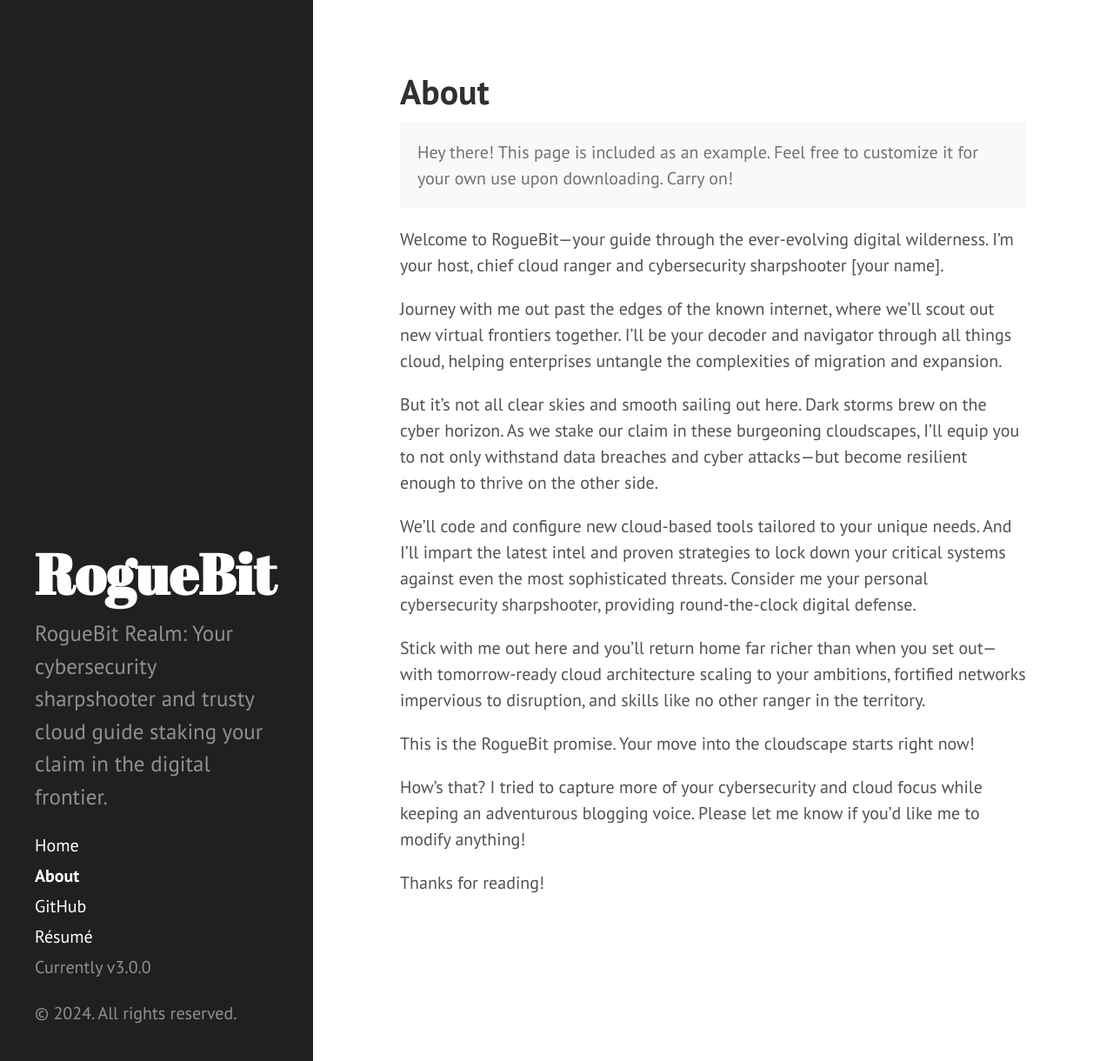
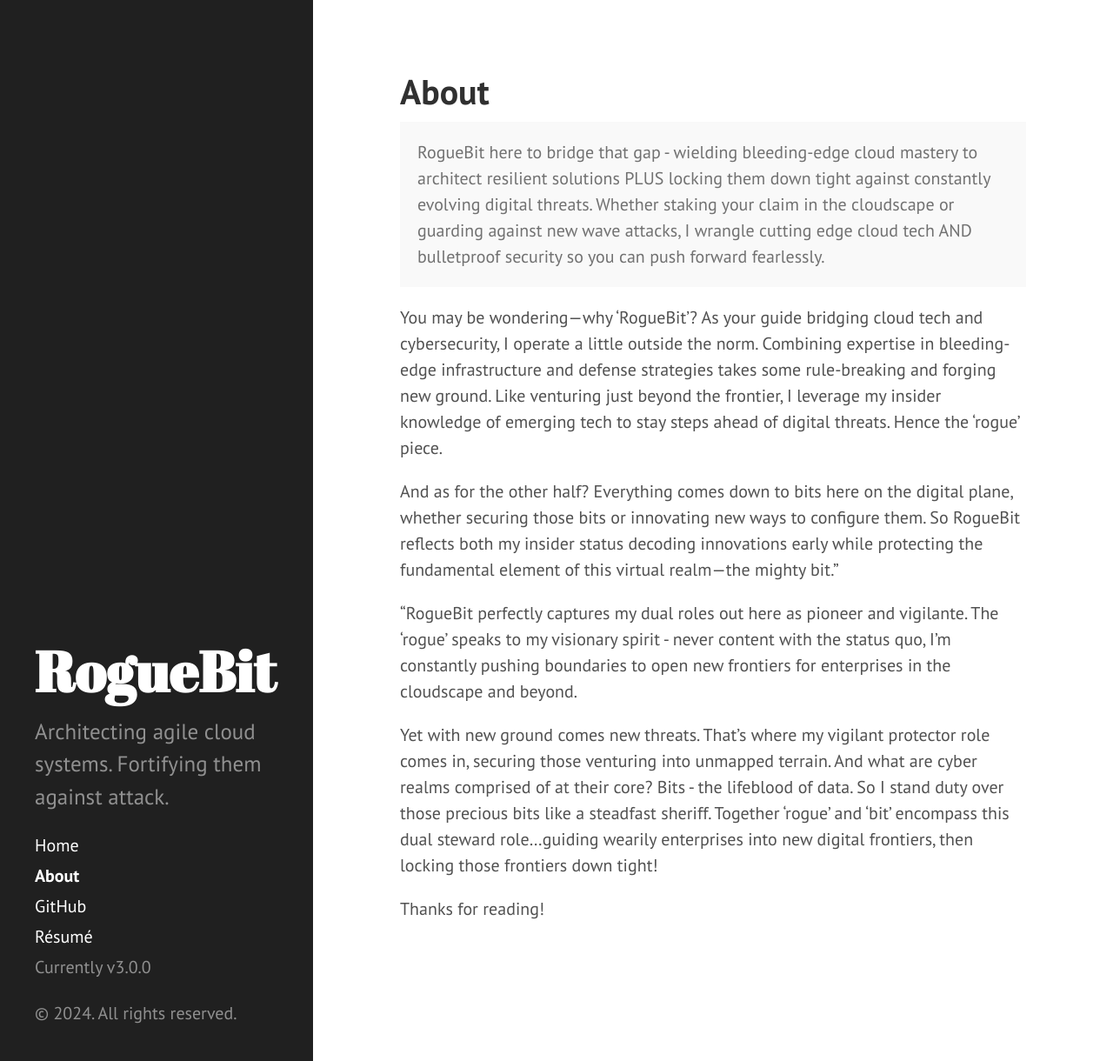
Before and after one commit to 0xEB0din/0xEB0din.github.io, a Jekyll site: the page built from about.md, in a window 1280 px wide and 1220 px high. Shown: the whole window at 87% size. Built offline with Jekyll 4.4.1, drawn with Linux system fonts in a browser that asks for light colours.

Commit message:
moere updates

```diff
--- a/_config.yml
+++ b/_config.yml
@@ -1,7 +1,7 @@
 # Setup
 title:            RogueBit
 tagline:          'My Cloud Portfolio'
-description:      'RogueBit Realm: Your cybersecurity sharpshooter and trusty cloud guide staking your claim in the digital frontier.'
+description:      'Architecting agile cloud systems. Fortifying them against attack.'
 url:              https://0xeb0din.github.io
 baseurl:          ''
 paginate:         5
--- a/about.md
+++ b/about.md
@@ -4,21 +4,17 @@ title: About
 ---
 
 <p class="message">
-  Hey there! This page is included as an example. Feel free to customize it for your own use upon downloading. Carry on!
+RogueBit here to bridge that gap - wielding bleeding-edge cloud mastery to architect resilient solutions PLUS locking them down tight against constantly evolving digital threats.
+
+Whether staking your claim in the cloudscape or guarding against new wave attacks, I wrangle cutting edge cloud tech AND bulletproof security so you can push forward fearlessly.
 </p>
 
-Welcome to RogueBit—your guide through the ever-evolving digital wilderness. I’m your host, chief cloud ranger and cybersecurity sharpshooter [your name].
+You may be wondering—why 'RogueBit'? As your guide bridging cloud tech and cybersecurity, I operate a little outside the norm. Combining expertise in bleeding-edge infrastructure and defense strategies takes some rule-breaking and forging new ground. Like venturing just beyond the frontier, I leverage my insider knowledge of emerging tech to stay steps ahead of digital threats. Hence the 'rogue' piece.
 
-Journey with me out past the edges of the known internet, where we’ll scout out new virtual frontiers together. I’ll be your decoder and navigator through all things cloud, helping enterprises untangle the complexities of migration and expansion.
+And as for the other half? Everything comes down to bits here on the digital plane, whether securing those bits or innovating new ways to configure them. So RogueBit reflects both my insider status decoding innovations early while protecting the fundamental element of this virtual realm—the mighty bit."
 
-But it’s not all clear skies and smooth sailing out here. Dark storms brew on the cyber horizon. As we stake our claim in these burgeoning cloudscapes, I’ll equip you to not only withstand data breaches and cyber attacks—but become resilient enough to thrive on the other side.
+"RogueBit perfectly captures my dual roles out here as pioneer and vigilante. The 'rogue' speaks to my visionary spirit - never content with the status quo, I'm constantly pushing boundaries to open new frontiers for enterprises in the cloudscape and beyond.
 
-We’ll code and configure new cloud-based tools tailored to your unique needs. And I’ll impart the latest intel and proven strategies to lock down your critical systems against even the most sophisticated threats. Consider me your personal cybersecurity sharpshooter, providing round-the-clock digital defense.
-
-Stick with me out here and you’ll return home far richer than when you set out—with tomorrow-ready cloud architecture scaling to your ambitions, fortified networks impervious to disruption, and skills like no other ranger in the territory.
-
-This is the RogueBit promise. Your move into the cloudscape starts right now!
-
-How's that? I tried to capture more of your cybersecurity and cloud focus while keeping an adventurous blogging voice. Please let me know if you'd like me to modify anything!
+Yet with new ground comes new threats. That's where my vigilant protector role comes in, securing those venturing into unmapped terrain. And what are cyber realms comprised of at their core? Bits - the lifeblood of data. So I stand duty over those precious bits like a steadfast sheriff. Together 'rogue' and 'bit' encompass this dual steward role...guiding wearily enterprises into new digital frontiers, then locking those frontiers down tight!
 
 Thanks for reading!
```
